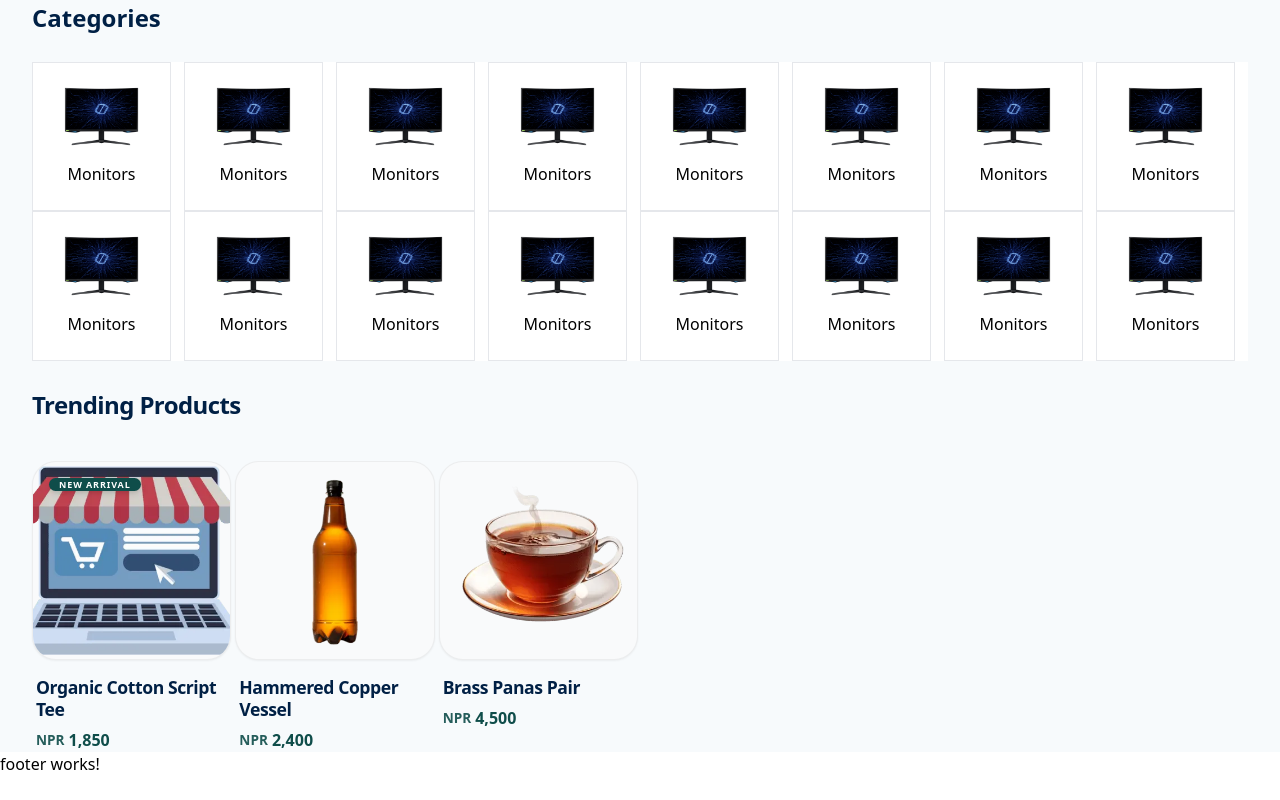
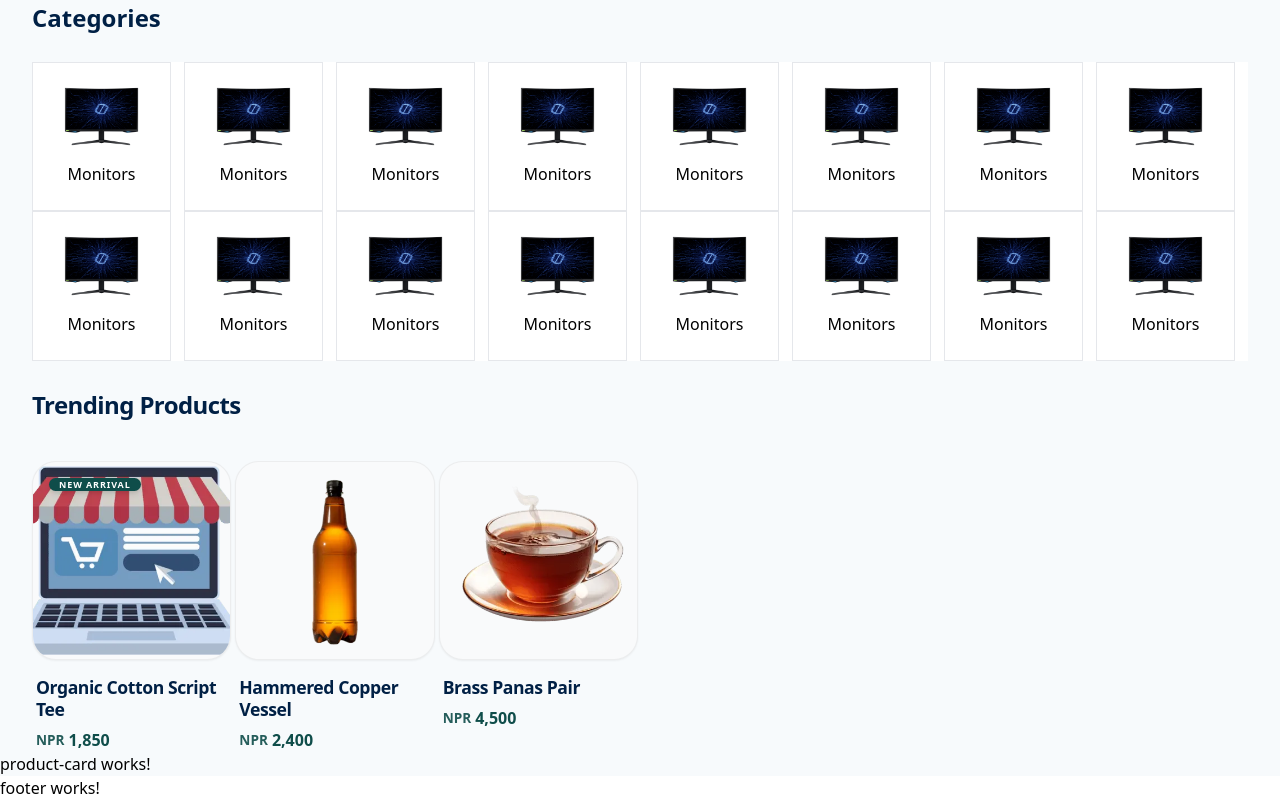
Before and after one commit to magaruttam/sajiloShop, an Angular app in the folder frontend/: page / in a window 1280 px wide. Shown: the part 392-1192 px from the top of the page. Before the commit the page ends 1168 px from the top, so only its background shows below. Built offline with nearby package versions, Linux system fonts and the light colour scheme.

Commit message:
folder structure

```diff
--- a/frontend/src/app/features/home/pages/home/home.html
+++ b/frontend/src/app/features/home/pages/home/home.html
@@ -1,3 +1,4 @@
 <app-hero-section></app-hero-section>
 <app-categories-section></app-categories-section>
 <app-trending-in-nepal-section></app-trending-in-nepal-section>
+<app-product-card></app-product-card>
--- a/frontend/src/app/features/home/pages/home/home.ts
+++ b/frontend/src/app/features/home/pages/home/home.ts
@@ -2,10 +2,11 @@ import { Component } from '@angular/core';
 import { HeroSection } from "../../components/hero-section/hero-section";
 import { CategoriesSection } from "../../components/categories-section/categories-section";
 import { TrendinginNepalSection } from "../../components/trending-in-nepal-section/trending-in-nepal-section";
+import { ProductCard } from "../../../../shared/components/product-card/product-card";
 
 @Component({
   selector: 'app-home',
-  imports: [HeroSection, CategoriesSection, TrendinginNepalSection],
+  imports: [HeroSection, CategoriesSection, TrendinginNepalSection, ProductCard],
   templateUrl: './home.html',
   styleUrl: './home.scss',
 })
--- /dev/null
+++ b/frontend/src/app/shared/components/product-card/product-card.html
@@ -0,0 +1 @@
+<p>product-card works!</p>
```
Also changed, not shown: frontend/src/app/shared/components/product-card/product-card.ts (added, +11 -0 lines), frontend/src/app/shared/components/product-card/product-card.scss (added), 1 other file (tests, documents, lock files or other folders).
